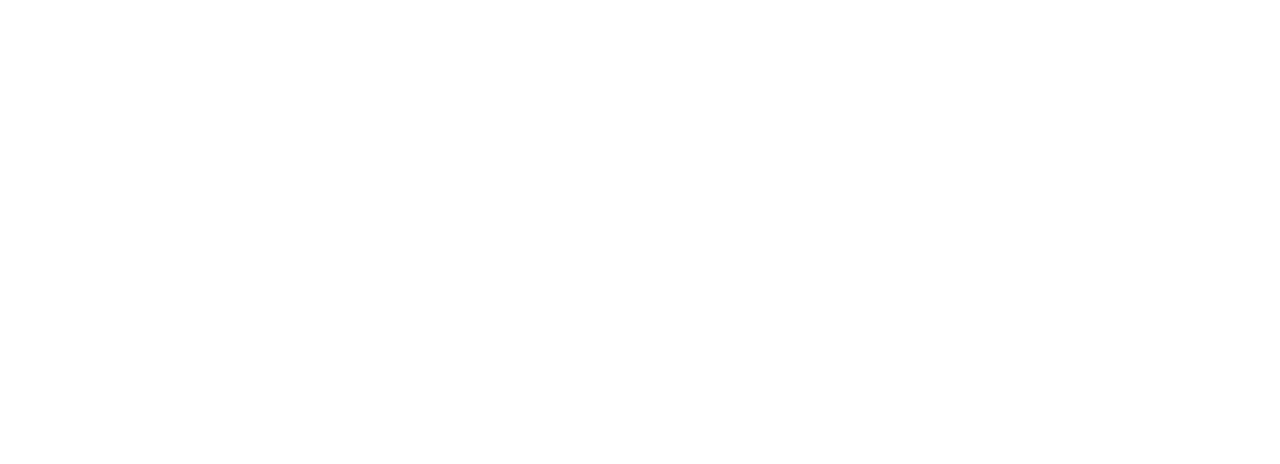
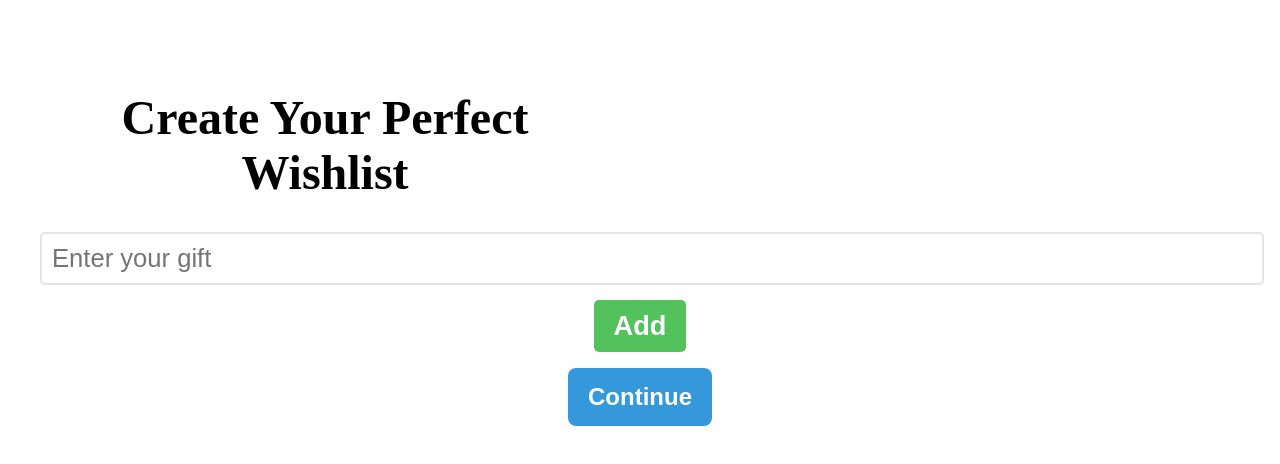
Before and after one commit to AndyNguwin/GiftGivr, a React (Vite) app: page /CreateWishlist in a window 1280 px wide. Before the commit this address had no page. Shown: the top 464 px of the page. Built offline with nearby package versions, Linux system fonts and the light colour scheme.

Commit message:
wishlist done

```diff
--- a/src/App.tsx
+++ b/src/App.tsx
@@ -5,6 +5,7 @@
 import Home from './pages/Home';
 
 import CreateAccount from './pages/CreateAcc/AccountCreation';
+import CreateWishList from './pages/CreateWishList/CreateWishList';
 
 function App() {
   const [count, setCount] = useState(0);
@@ -16,6 +17,7 @@
       <Routes>
         <Route path="/" element={<Home />} />
         <Route path="/CreateAccount" element={<CreateAccount />} />
+        <Route path="/CreateWishlist" element={<CreateWishList />} />
       </Routes>
     </BrowserRouter>
   );
--- /dev/null
+++ b/src/pages/CreateWishList/CreateWishComp.tsx
@@ -0,0 +1,95 @@
+import React, {useState} from "react";
+import './CreateWishList.css'
+function WishList(){
+
+    const [wishes, setWishes] = useState([]);
+
+    const [newWish, setNewWish] = useState("");
+    const [message, setMessage] = useState('');
+
+    function handleInputChange(e: { target: { value: React.SetStateAction<string>; }; })
+    {
+        setNewWish(e.target.value);
+
+    }
+
+    function addWish()
+    {
+        if (newWish.trim() !== "")
+        {
+            setWishes(() => [...wishes, newWish]);
+            setNewWish("");
+        }
+
+    }
+
+    function removeWish(index: number)
+    {
+        const updatedWishes = wishes.filter((_, i)=> i !== index);
+        setWishes(updatedWishes);
+
+    }
+
+    function MovetoNext(){
+        if (wishes.length == 0)
+        {
+            // move along
+            setMessage('You need to wish for something!');
+            return;
+        }
+        else
+        {
+            // go to next page (routing)
+        }
+
+
+    }
+    return (
+
+        <div className="wishlist">
+            <h1 style={{marginRight:'630px'}}>Create Your Perfect Wishlist</h1>
+            <div>
+                <input
+                type="text"
+                placeholder="Enter your gift"
+                value={newWish}
+                onChange={handleInputChange}/>
+
+                <button
+                    className="add-button"
+                    onClick={addWish}>
+                    Add
+                </button>
+            </div>
+
+            <ol>
+                {wishes.map((wish, index) =>
+                    <li key={index}>
+                        <span className="text">{wish}</span>
+                        <button
+                            className="delete-button"
+                            onClick={() => removeWish(index)}>
+                            X</button>
+                    </li>
+
+                )}
+            </ol>
+
+            <button className="continue-button"
+                    onClick={MovetoNext}>
+                Continue
+            </button>
+
+            {message && (
+            <p className={`message ${message.includes('created') ? 'success' : 'error'}`}>
+            {message}
+            </p>
+      )}
+        </div>
+
+
+
+    );
+}
+
+export default WishList
--- /dev/null
+++ b/src/pages/CreateWishList/CreateWishList.css
@@ -0,0 +1,84 @@
+
+
+.wishlist{
+    text-align: center;
+    margin-top: 50px;
+}
+
+h1{
+    font-size: 3rem;
+}
+button{
+    font-size: 1.7rem;
+    font-weight: bold;
+    padding: 10px 20px;
+    color: white;
+    border: none;
+    border-radius: 5px;
+    cursor: pointer;
+    transition: background-color 0.5 ease;
+}
+
+.add-button{
+    background-color: hsl(125, 47%, 54%);
+}
+
+.add-button:hover{
+    background-color: hsl(125, 47%, 44%);
+}
+
+input[type="text"]{
+    font-size: 1.6rem;
+    padding:  10px;
+    border: 2px solid hsl(0, 0%, 80%, 50%);
+    border-radius: 5px;
+    color: rgba(0, 0, 0, 0.486);
+}
+
+ol{
+    padding: 0;
+    list-style-type: none;
+}
+
+li{
+    font-size: 2rem;
+    font-weight: bold;
+    padding: 15px;
+    background-color: hsl(0, 0%, 97%);
+    margin-bottom: 10px;
+    border: 3px solid black;
+    border-radius: 5px;
+    display: flex;
+    align-items: center;
+    justify-content: space-between;
+}
+
+.delete-button{
+    background-color: #e74c3c; /* Optional: Style for the delete button */
+    color: white;
+    padding: 5px 10px;
+    border: none;
+    border-radius: 5px;
+    cursor: pointer;
+
+}
+
+.delete-button:hover{
+    background-color: #dd3623;
+}
+
+.continue-button{
+    background-color: #3498db; /* Blue color for the continue button */
+    color: white;
+    padding: 15px 20px;
+    border: none;
+    border-radius: 8px;
+    font-size: 1.5rem;
+    cursor: pointer;
+    margin-top: auto; /* Push the button to the bottom of the page */
+    align-self: center; /* Center the button horizontally */
+}
+
+.continue-button:hover{
+    background-color: #1481ca;
+}
--- /dev/null
+++ b/src/pages/CreateWishList/CreateWishList.tsx
@@ -0,0 +1,11 @@
+import WishList from './CreateWishComp';
+
+function CreateWishList() {
+
+    return(
+        <WishList/>
+    );
+};
+
+
+export default CreateWishList;
```
